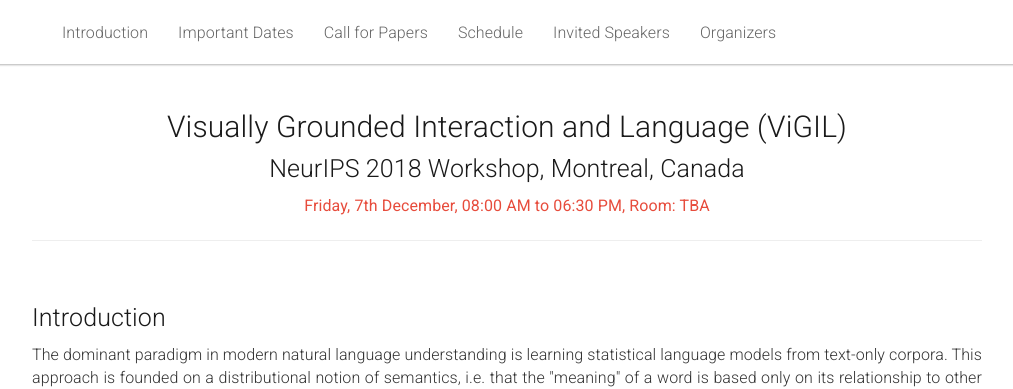
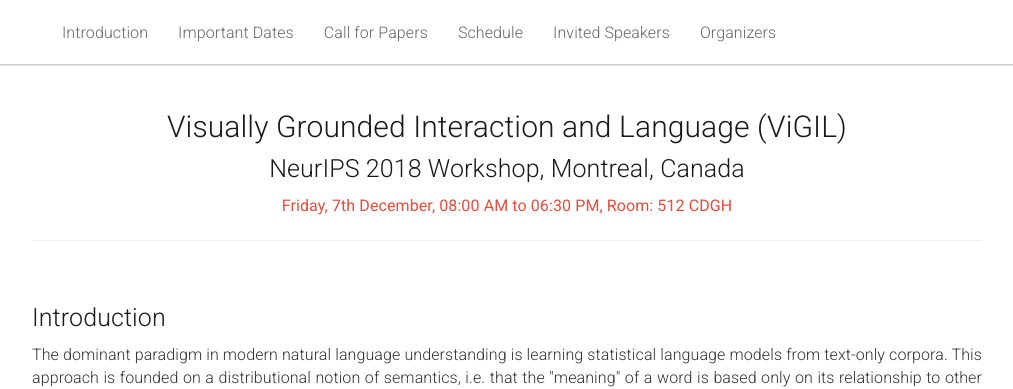
Before and after one commit to vigilworkshop/vigilworkshop.github.io, a Jekyll site: the page built from _pages/home.md, in a window 1280 px wide and 900 px high. Shown: the top 389 px of the window, without its empty margins (133-1146 px from the left). Built offline with Jekyll 4.4.1, drawn with Linux system fonts in a browser that asks for light colours.

Commit message:
Updates room info

```diff
--- a/_pages/home.md
+++ b/_pages/home.md
@@ -17,7 +17,7 @@ acknowledgements: ""
     <center><h2>NeurIPS 2018 Workshop, Montreal, Canada</h2></center>
     <center><span style="color:#e74c3c;font-weight:400;">
       Friday, 7th December, 08:00 AM to 06:30 PM,
-      Room: TBA
+      Room: 512 CDGH
     </span></center>
   </div>
 </div>
```
